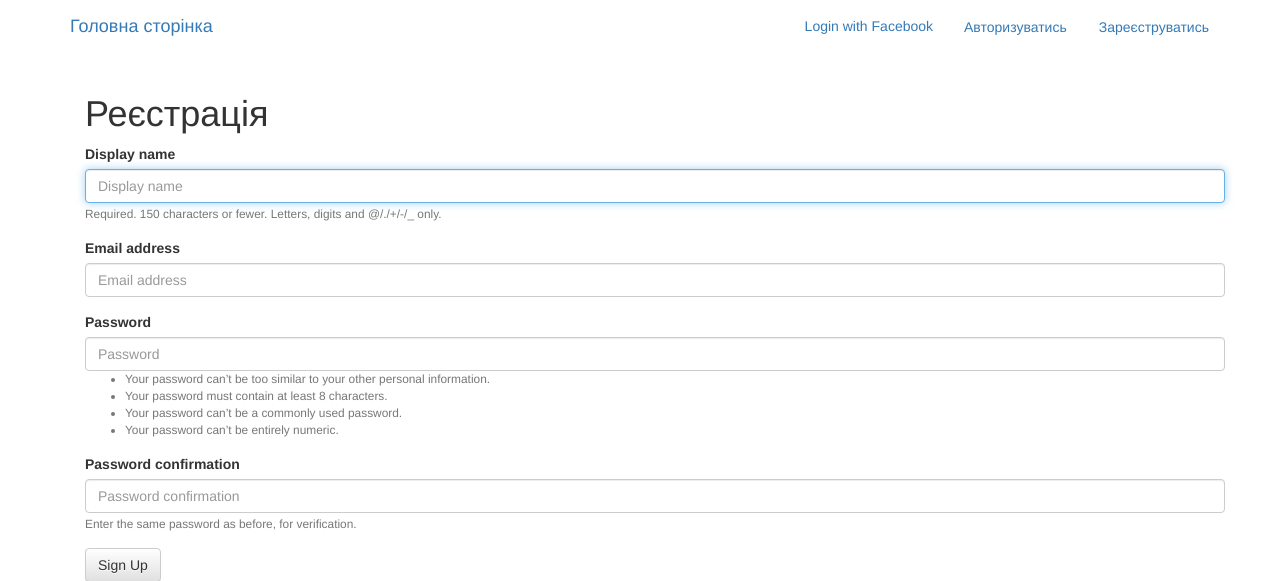
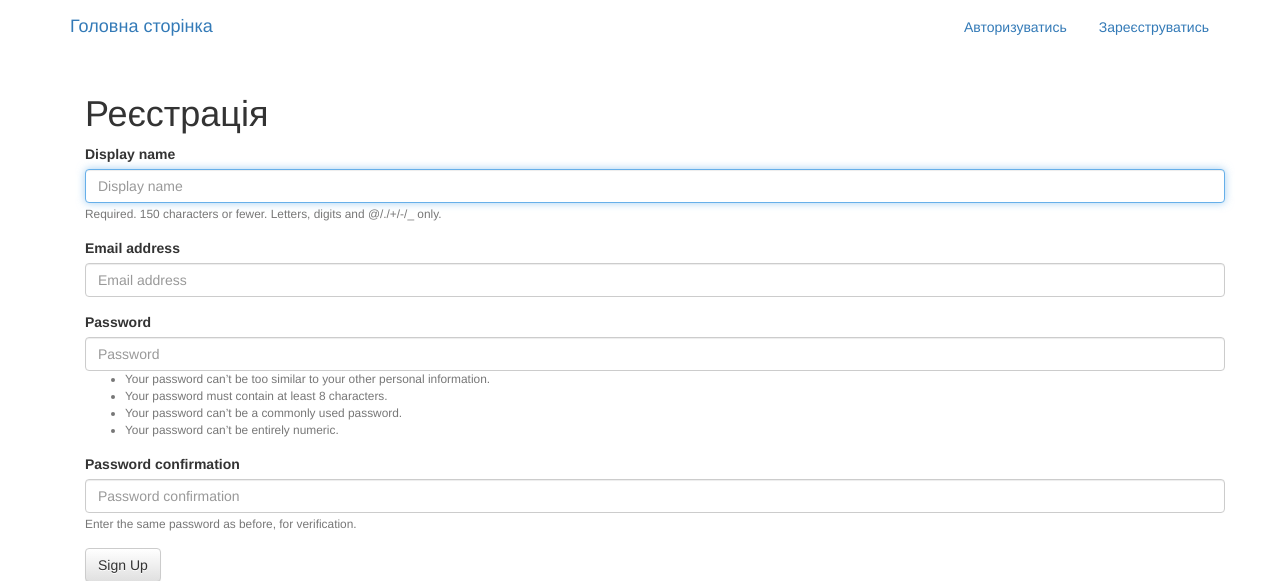
Before and after one commit to oshmidtsmk/words_game, a Django app: page /accounts/signup/ in a window 1280 px wide. Shown: the top 581 px of the page. Run offline with Django 3.2, Linux system fonts and the light colour scheme; some libraries are stand-ins or nearby versions.

Commit message:
removed FB auth on FE

```diff
--- a/templates/base.html
+++ b/templates/base.html
@@ -42,7 +42,7 @@
 
 
     						{% else %}
-                      <li><a href="{% url 'social:begin' 'facebook' %}">Login with Facebook</a></li>
+                      <!-- <li><a href="{% url 'social:begin' 'facebook' %}">Login with Facebook</a></li> -->
     						      <li><a href="{% url 'accounts:login' %}" class="btn btn-simple">Авторизуватись</a></li>
     						      <li><a href="{% url 'accounts:signup' %}" class="btn btn-simple">Зареєструватись</a></li>
     						{% endif %}
```
